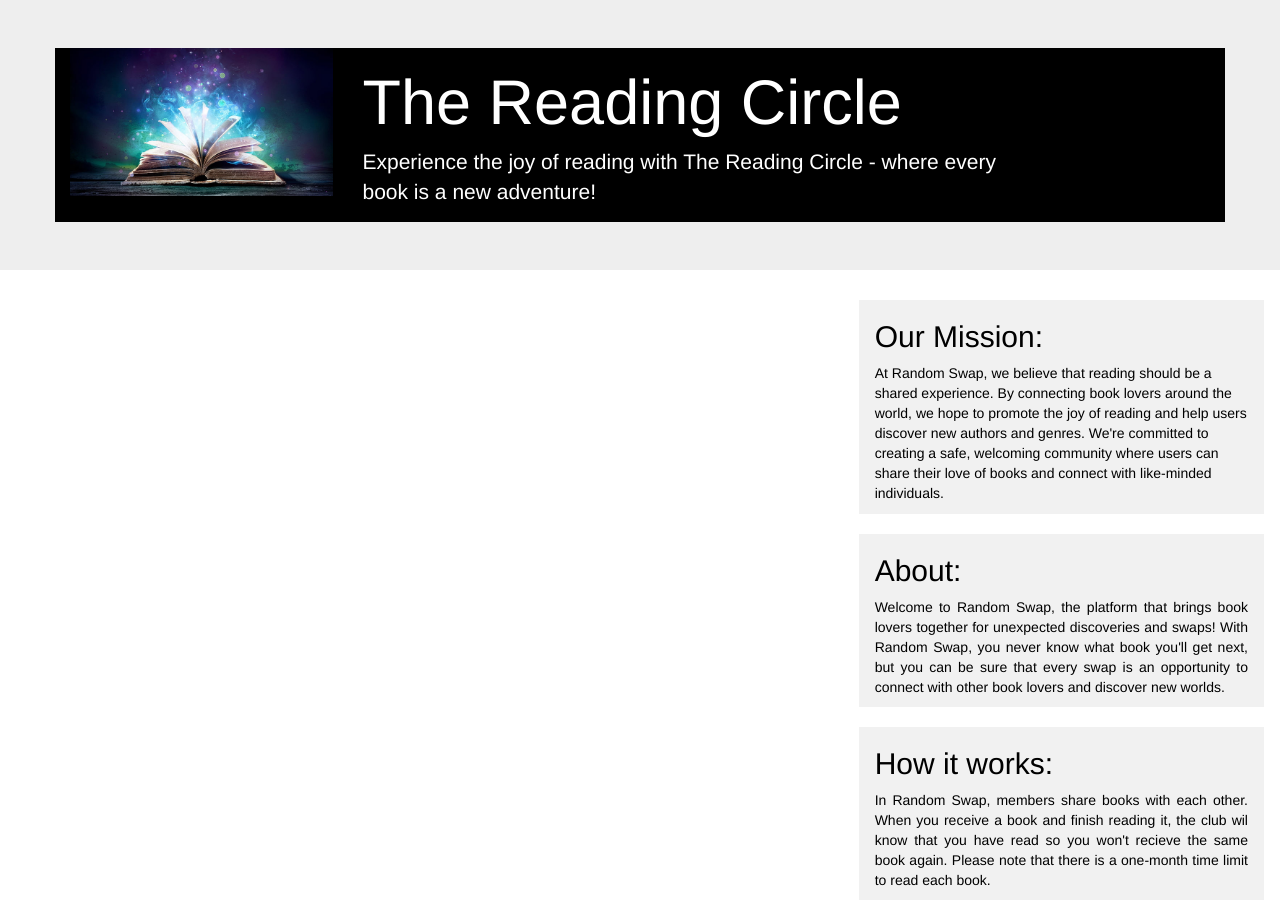
After one commit to ManasiBendale/The-Reading-Circle, a Flask app: template templates/swap_table.html in a window 1280 px wide. The commit adds this page. Run offline with Flask 2, Linux system fonts and the light colour scheme; the template is opened without the code that fills it, so the values that code supplies are empty; some libraries are stand-ins or nearby versions.

Commit message:
Layout of swap_table.html

```diff
--- a/templates/base.html
+++ b/templates/base.html
@@ -6,6 +6,9 @@
     <!-- CSS only -->
 <link href="https://cdn.jsdelivr.net/npm/bootstrap@5.2.3/dist/css/bootstrap.min.css" rel="stylesheet" integrity="sha384-rbsA2VBKQhggwzxH7pPCaAqO46MgnOM80zW1RWuH61DGLwZJEdK2Kadq2F9CUG65" crossorigin="anonymous">
 {% include 'navbar.html' %}
+
+<button class="button" onclick="window.location.href = 'swap_table.html';">Let's begin</button>
+
 </head>
 <body>
   {% block body %}
--- /dev/null
+++ b/templates/swap_table.html
@@ -0,0 +1,59 @@
+<!DOCTYPE html>
+<html lang="en">
+<title>Swap Book</title>
+<meta name="viewport" content="width=device-width, initial-scale=1">
+<link rel="stylesheet" href="https://www.w3schools.com/w3css/4/w3.css">
+
+<style>
+    .container {
+        background-color: black;
+        color: white;
+    }
+</style>
+<body>
+
+    <!-- Header -->
+    <link href="https://maxcdn.bootstrapcdn.com/bootstrap/3.3.7/css/bootstrap.min.css" rel="stylesheet"/>
+    <div class="jumbotron">
+        <div class="container">
+            <div class="row d-flex justify-content-center">
+                <div class="col-xs-3">
+                    <img class="img-responsive" src="logo.jpeg" alt="Book Logo">
+                </div>
+                <div class="col-xs-7">
+                    <h1>The Reading Circle</h1>
+                    <p>Experience the joy of reading with The Reading Circle - where every book is a new adventure!</p>
+                </div>
+            </div>
+        </div>
+    </div>
+
+    <!-- Info text -->
+<div class="w3-row-padding w3-content" style="max-width:1400px">
+  <div class="w3-twothird">
+    <divstyle="width:100%">
+    <h1>  </h1>
+  </div>
+  <div class="w3-third">
+    <div class="w3-container w3-light-grey">
+        <h2>Our Mission:</h2>
+      <p>At Random Swap, we believe that reading should be a shared experience. By connecting book lovers around the world, we hope to promote the joy of reading and help users discover new authors and genres. We're committed to creating a safe, welcoming community where users can share their love of books and connect with like-minded individuals.</p>
+      <p class="w3-justify"></p>
+    </div>
+    <br>
+    <div class="w3-container w3-light-grey w3-justify">
+        <h2>About:</h2>
+        <p>Welcome to Random Swap, the platform that brings book lovers together for unexpected discoveries and swaps! With Random Swap, you never know what book you'll get next, but you can be sure that every swap is an opportunity to connect with other book lovers and discover new worlds.</p>
+      <p class="w3-justify"></p>
+    </div>
+    <br>
+    <div class="w3-container w3-light-grey w3-justify">
+        <h2>How it works:</h2>
+        <p>In Random Swap, members share books with each other. When you receive a book and finish reading it, the club wil know that you have read so you won't recieve the same book again. Please note that there is a one-month time limit to read each book.</p>
+        <p class="w3-justify"></p>
+    </div>
+  </div>
+</div>
+
+</body>
+</html>
```
Also changed, not shown: templates/logo.jpeg (added), templates/swap background.jpeg (added).
